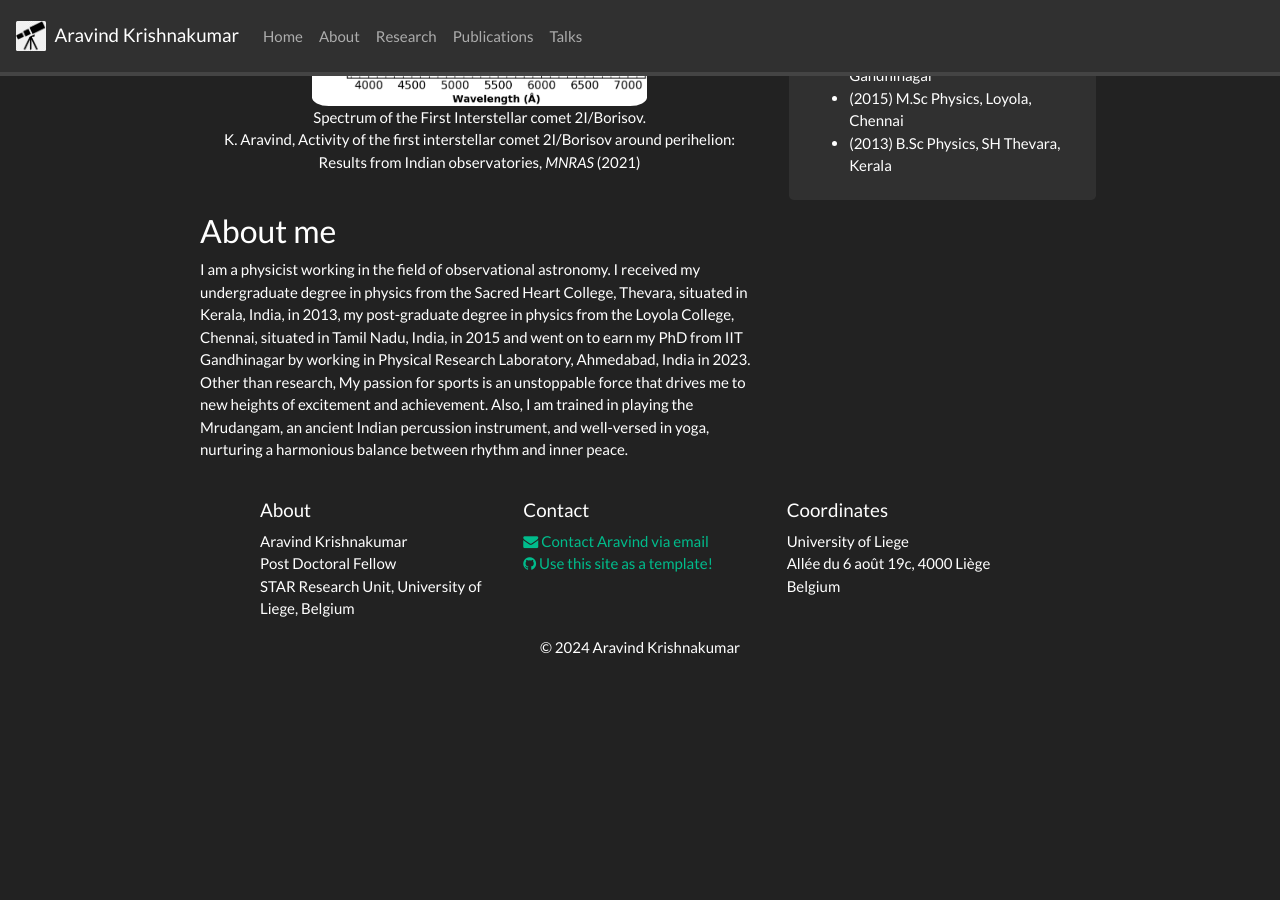
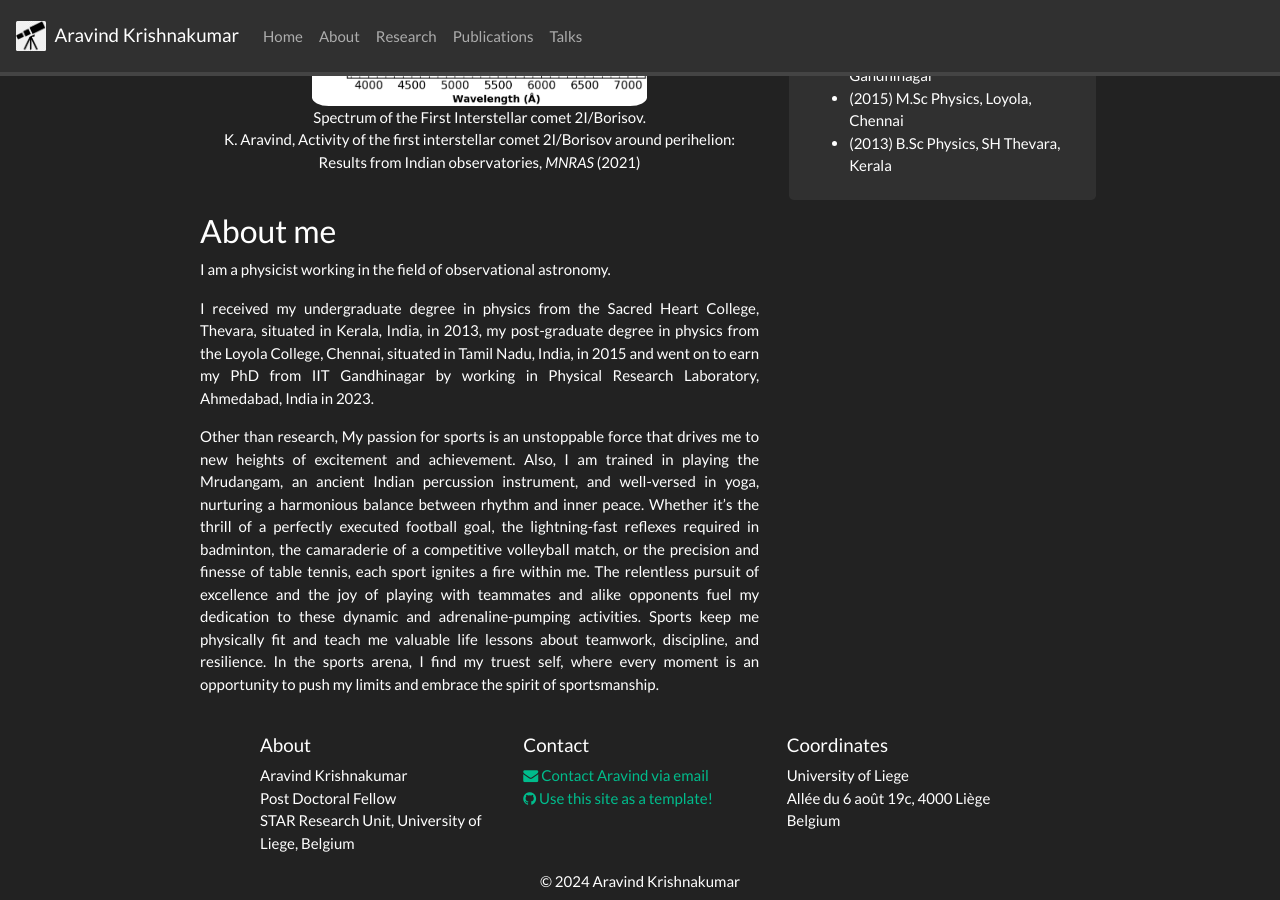
Before and after one commit to DrAravind1192/DrAravind1192.github.io, a Jekyll site: the page built from _pages/home.md, in a window 1280 px wide and 900 px high, scrolled down 571 px. Built offline with Jekyll 4.4.1, drawn with Linux system fonts in a browser that asks for light colours; nearby versions of some CDN libraries; a style sheet for code colours, icons or effects is not loaded; before the commit the page ends 1245 px from its top, so only the background shows below that.

Commit message:
Update home.md

```diff
--- a/_pages/home.md
+++ b/_pages/home.md
@@ -6,8 +6,9 @@ permalink: /
 ---
 
 ### Welcome!
-
+<p align="justify">
 Comets, those celestial marvels composed of dust, rock, and ice, hold paramount importance in the field of astronomy and space exploration. Observing comets provides us with invaluable insights into the early stages of our solar system's formation, offering a glimpse into the primordial material from which planets and other celestial bodies emerged. The study of comets also plays a pivotal role in understanding the intricate interplay between the Sun and its surroundings, shedding light on the dynamic processes occurring in the outer reaches of our cosmic neighbourhood. Furthermore, comets' mesmerizing tails, created as they approach the Sun, serve as captivating cosmic laboratories, revealing crucial information about the solar wind and the composition of the interplanetary medium. By exploring these celestial nomads, from our Solar system and external Stellar systems, we deepen our comprehension of the universe's origins and evolution, unlocking the secrets that have shaped our existence and potentially providing insights into other planetary systems beyond our own. Join me in the quest to explore the significance of comets and their profound impact on our understanding of the cosmos.
+</p>
 
 <div class="container">
 <div class="row">
@@ -23,7 +24,10 @@ Results from Indian observatories, <i>MNRAS</i> (2021)
 
 ### About me
 
-I am a physicist working in the field of observational astronomy.
-I received my undergraduate degree in physics from the Sacred Heart College, Thevara, situated in Kerala, India, in 2013, my post-graduate degree in physics from the Loyola College, Chennai, situated in Tamil Nadu, India, in 2015  and went on to earn my PhD from IIT Gandhinagar by working in Physical Research Laboratory, Ahmedabad, India in 2023.
-Other than research, My passion for sports is an unstoppable force that drives me to new heights of excitement and achievement. Also, I am trained in playing the Mrudangam, an ancient Indian percussion instrument, and well-versed in yoga, nurturing a harmonious balance between rhythm and inner peace.
-<!-- Whether it's the thrill of a perfectly executed football goal, the lightning-fast reflexes required in badminton, the camaraderie of a competitive volleyball match, or the precision and finesse of table tennis, each sport ignites a fire within me. The relentless pursuit of excellence and the joy of playing with teammates and alike opponents fuel my dedication to these dynamic and adrenaline-pumping activities. Sports keep me physically fit and teach me valuable life lessons about teamwork, discipline, and resilience. In the sports arena, I find my truest self, where every moment is an opportunity to push my limits and embrace the spirit of sportsmanship.-->
+I am a physicist working in the field of observational astronomy.<br/>
+<p align="justify">
+I received my undergraduate degree in physics from the Sacred Heart College, Thevara, situated in Kerala, India, in 2013, my post-graduate degree in physics from the Loyola College, Chennai, situated in Tamil Nadu, India, in 2015  and went on to earn my PhD from IIT Gandhinagar by working in Physical Research Laboratory, Ahmedabad, India in 2023.<br/>
+</p>
+<p align="justify">
+Other than research, My passion for sports is an unstoppable force that drives me to new heights of excitement and achievement. Also, I am trained in playing the Mrudangam, an ancient Indian percussion instrument, and well-versed in yoga, nurturing a harmonious balance between rhythm and inner peace. Whether it's the thrill of a perfectly executed football goal, the lightning-fast reflexes required in badminton, the camaraderie of a competitive volleyball match, or the precision and finesse of table tennis, each sport ignites a fire within me. The relentless pursuit of excellence and the joy of playing with teammates and alike opponents fuel my dedication to these dynamic and adrenaline-pumping activities. Sports keep me physically fit and teach me valuable life lessons about teamwork, discipline, and resilience. In the sports arena, I find my truest self, where every moment is an opportunity to push my limits and embrace the spirit of sportsmanship.
+</p>
```
